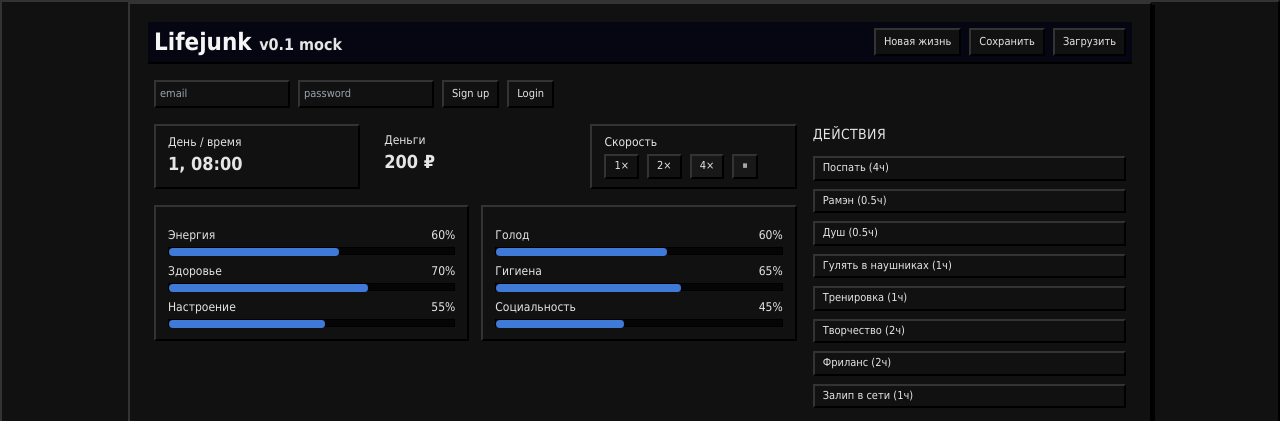
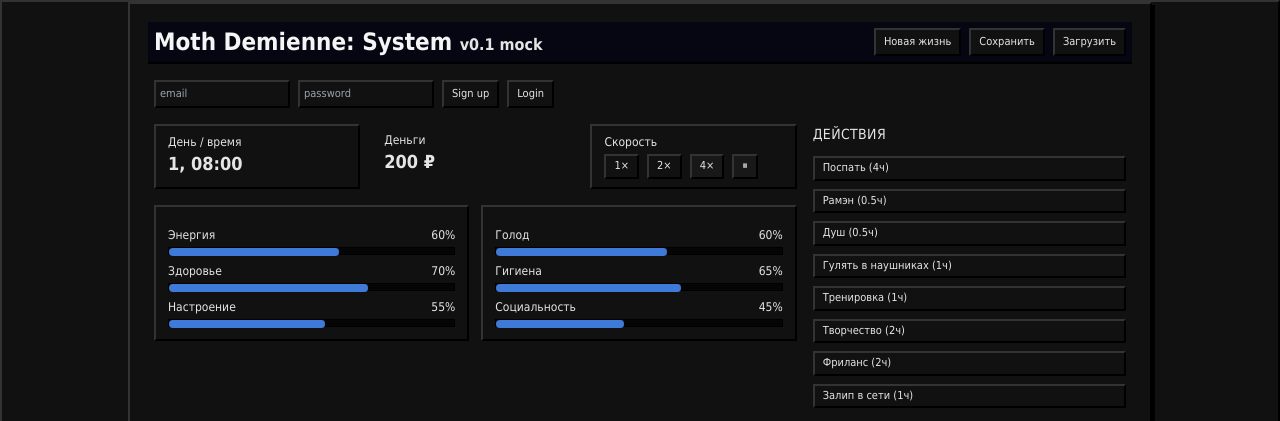
Before and after one commit to demiennemoth/Lifejunk, a plain HTML site: page index.html in a window 1280 px wide. Shown: the top 421 px of the page. Drawn offline with nearby package versions, Linux system fonts and the light colour scheme; no server answers.

Commit message:
Update index.html

```diff
--- a/index.html
+++ b/index.html
@@ -3,7 +3,7 @@
 <head>
   <meta charset="utf-8" />
   <meta name="viewport" content="width=device-width, initial-scale=1" />
-  <title>Lifejunk</title>
+  <title>Moth Demienne: System</title>
   <script src="https://cdn.tailwindcss.com"></script>
 
 <style>
@@ -124,7 +124,7 @@ input {
 <body class="h-full bg-zinc-950 text-zinc-100">
   <div class="max-w-5xl mx-auto p-4 md:p-6 space-y-4">
     <header class="flex items-center justify-between">
-      <h1 class="text-xl md:text-2xl font-bold">Lifejunk <span class="text-zinc-400 text-base">v0.1 mock</span></h1>
+      <h1 class="text-xl md:text-2xl font-bold">Moth Demienne: System <span class="text-zinc-400 text-base">v0.1 mock</span></h1>
       <div class="flex items-center gap-2 text-sm">
         <button id="btn-new" class="px-3 py-1.5 rounded-xl bg-zinc-800 hover:bg-zinc-700">Новая жизнь</button>
         <button id="btn-save" class="px-3 py-1.5 rounded-xl bg-zinc-800 hover:bg-zinc-700">Сохранить</button>
```
